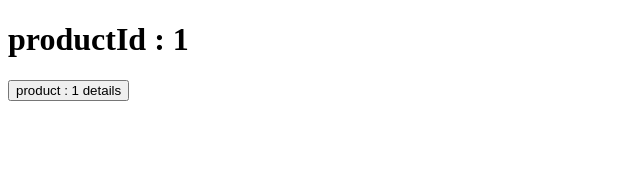
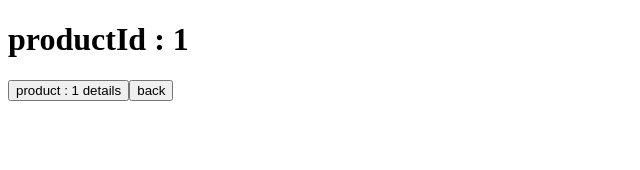
Before and after one commit to mohamadam13858/next, a Next.js app in the folder testnext/: page /products/1 in a window 1280 px wide. Shown: the top 170 px of the page, without its empty margins (0-640 px from the left). Built offline with nearby package versions, Linux system fonts and the light colour scheme.

Commit message:
router.back

```diff
--- a/testnext/pages/products/[productId]/index.tsx
+++ b/testnext/pages/products/[productId]/index.tsx
@@ -11,6 +11,10 @@ const ProductId = () => {
         router.push(`${productId}/details`)
     }
 
+    const handleback = () => {
+        router.back()
+    }
+
     return (
         <div>
             <h1>productId : {productId}</h1>
@@ -18,6 +22,9 @@ const ProductId = () => {
                 <button onClick={handlePushToDetails}>
                     product : {productId} details
                 </button>
+                <button onClick={handleback}>
+                    back
+                </button>
             </div>
         </div>
     );
```
